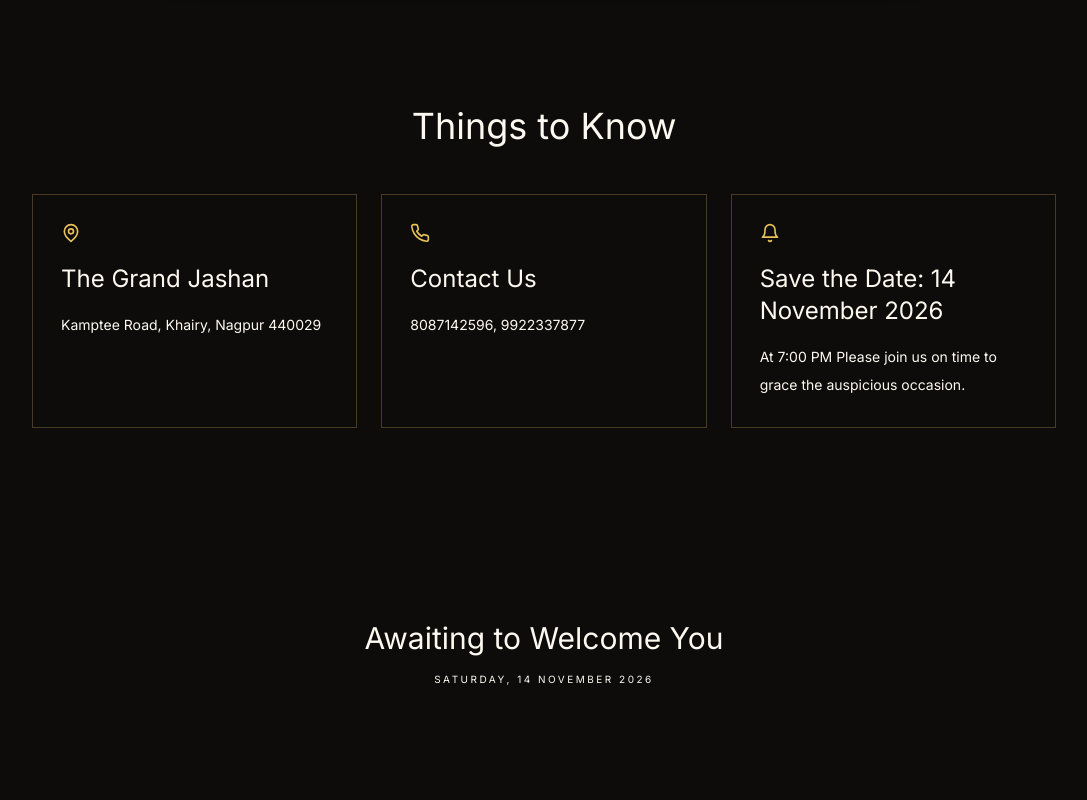
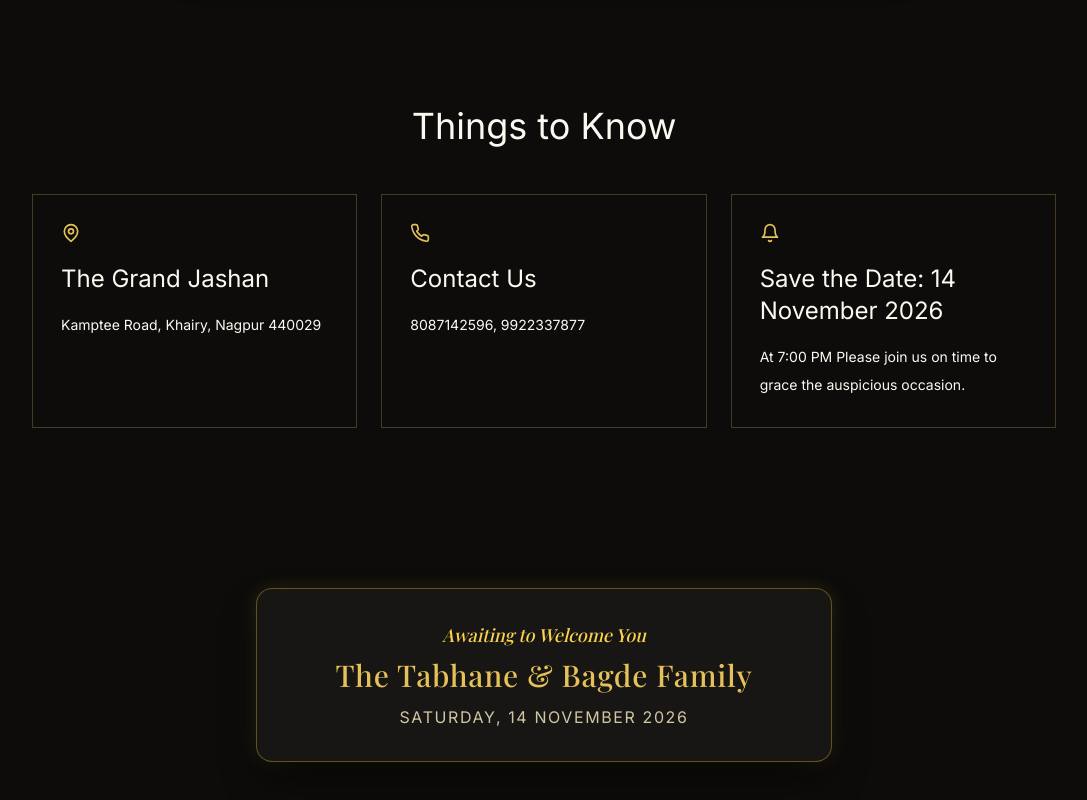
Before and after one commit to Adoniskingx/AD, a React (Vite) app in the folder adarsh-divyansha-wedding/: page / in a window 1280 px wide. Shown: the part 2512-3312 px from the top of the page, without its empty margins (96-1183 px from the left). Before the commit the page ends 3263 px from the top, so only its background shows below. Built offline with nearby package versions, Linux system fonts and the light colour scheme; a web font is replaced by a local one.

Commit message:
Refactor Footer component to use React.FC

```diff
--- a/adarsh-divyansha-wedding/src/components/Footer.tsx
+++ b/adarsh-divyansha-wedding/src/components/Footer.tsx
@@ -1,11 +1,22 @@
-import { weddingData } from "../data/weddingData";
+import React from 'react';
+import { weddingData } from '../data/weddingData';
 
-export default function Footer() {
+export const Footer: React.FC = () => {
   return (
-    <footer className="bg-ivory-100 px-6 py-16 text-center">
-      <div className="editorial-rule mx-auto mb-8 w-32" />
-      <p className="serif text-3xl text-maroon-700">{weddingData.footer.text}</p>
-      <p className="mt-4 text-[10px] uppercase tracking-[0.25em] text-brown/45">{weddingData.weddingDateDisplay}</p>
+    <footer className="py-16 px-4 text-center">
+      <div className="max-w-xl mx-auto card-dark-gold rounded-2xl p-8 shadow-xl border border-amber-500/30">
+        <p className="text-amber-300 font-serif italic text-lg mb-2">
+          {weddingData.footer.text}
+        </p>
+        <h3 className="text-2xl md:text-3xl font-serif text-gold tracking-wide mb-3">
+          {weddingData.footer.family}
+        </h3>
+        <p className="text-amber-100/80 text-sm md:text-base tracking-widest uppercase">
+          {weddingData.footer.weddingDateDisplay}
+        </p>
+      </div>
     </footer>
   );
-}
+};
+
+export default Footer;
```
